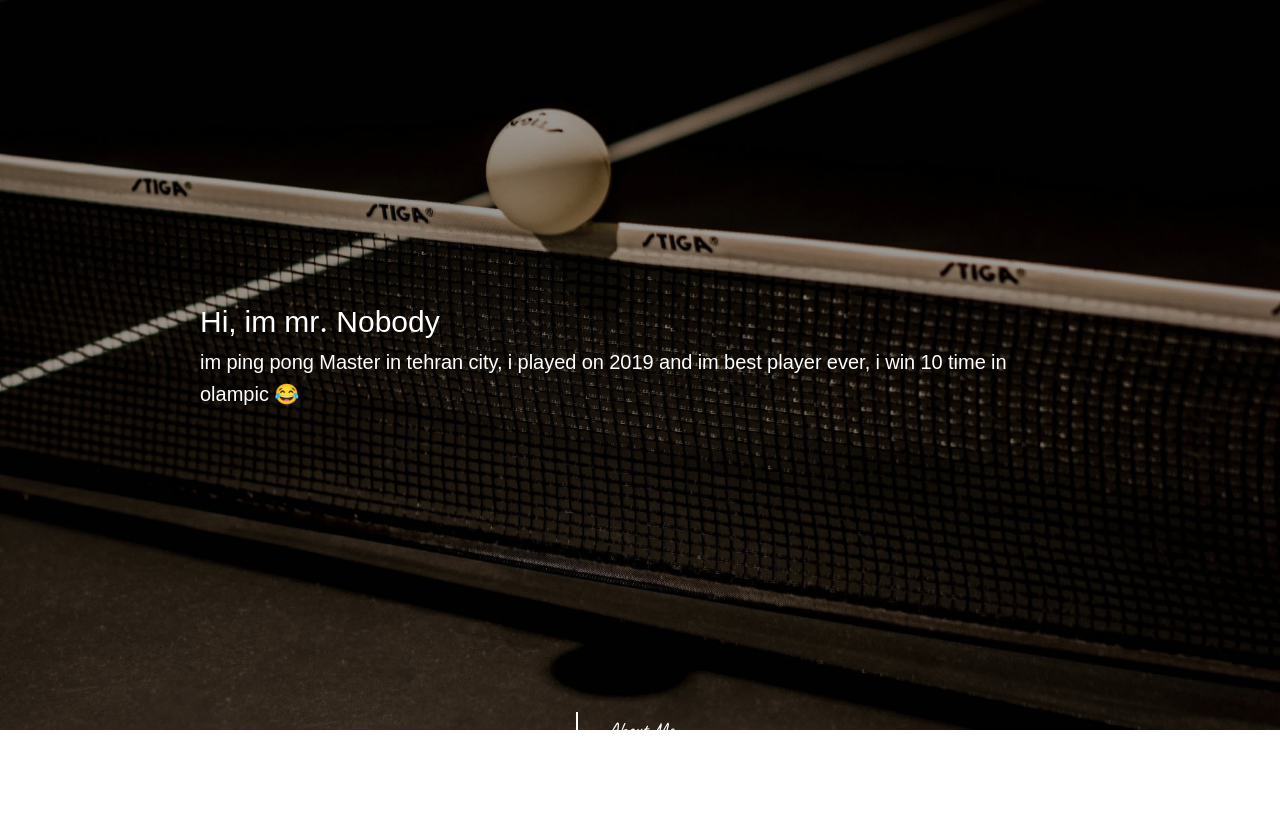
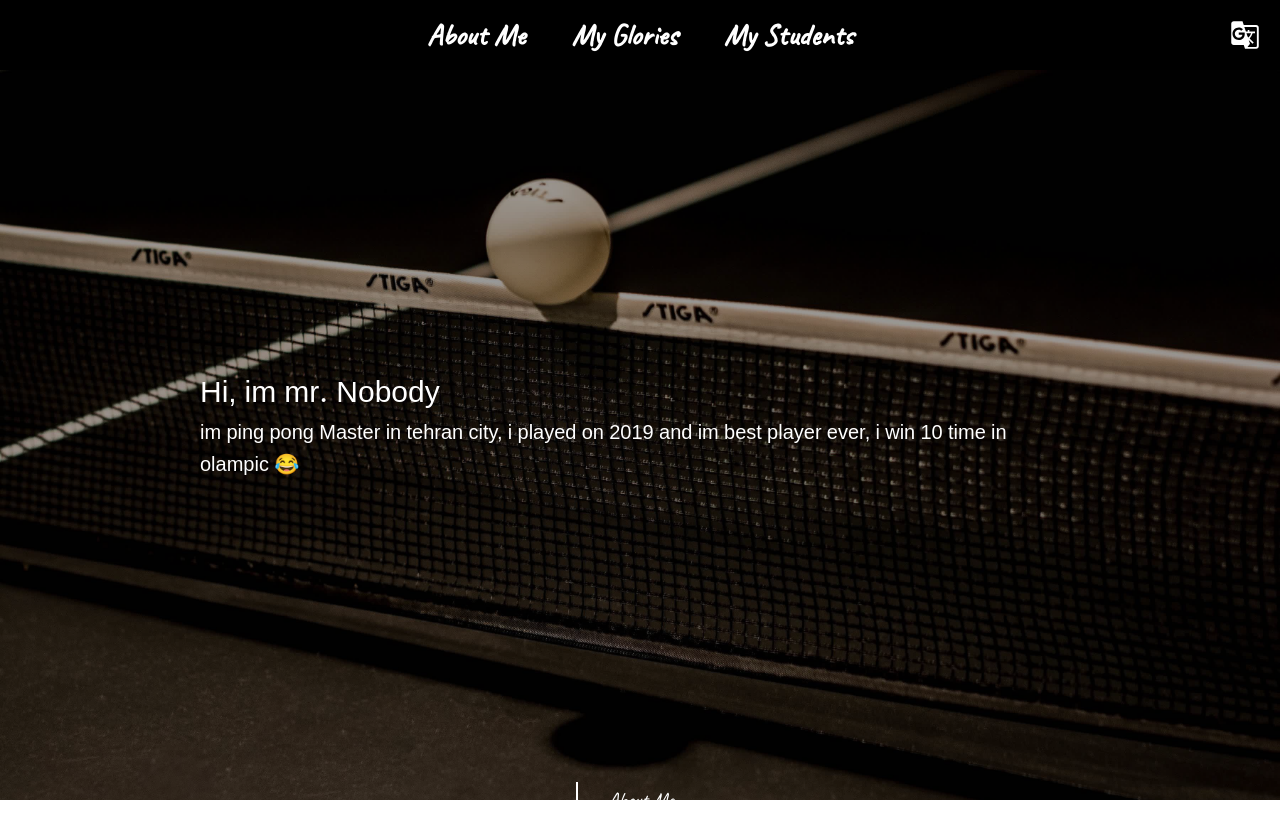
Before and after one commit to 00-team/ping-pong-site, a React app: page / in a window 1280 px wide. Built offline with nearby package versions, Linux system fonts and the light colour scheme; a web font is replaced by a local one.

Commit message:
add navbar into app

```diff
--- a/src/App.js
+++ b/src/App.js
@@ -2,15 +2,12 @@ import React, { useEffect } from 'react'
 import ReactDOM from 'react-dom'
 
 // redux
-import {
-    Provider as ReduxProvider,
-    useDispatch,
-    useSelector,
-} from 'react-redux'
+import { Provider as ReduxProvider, useSelector } from 'react-redux'
 import store from './database/store'
 
 // components
 import Intro from './components/layouts/Intro'
+import Navbar from './components/layouts/Navbar'
 
 // style
 import './components/sass/base.scss'
@@ -27,6 +24,7 @@ const App = () => {
 
     return (
         <>
+            <Navbar />
             <Intro />
         </>
     )
```
